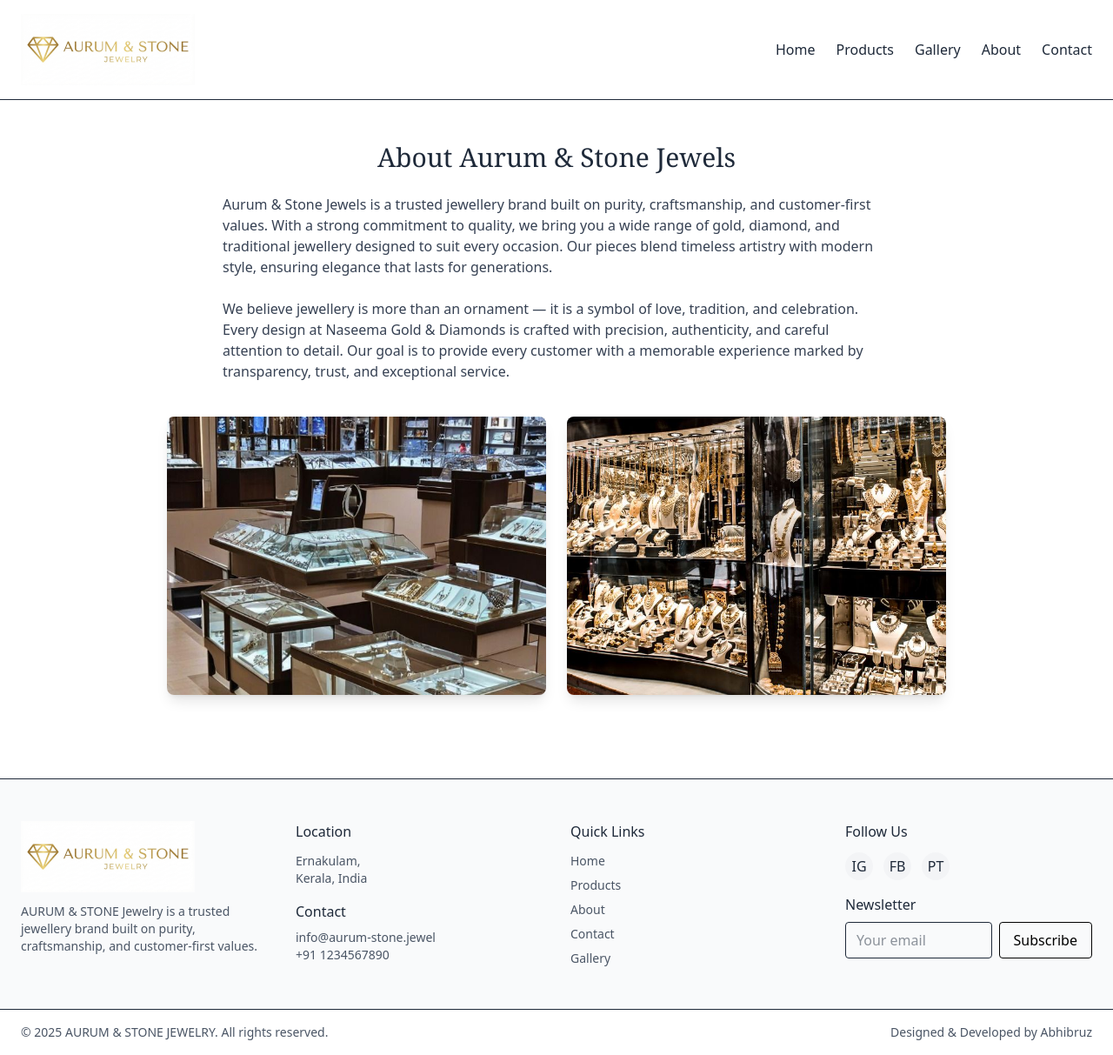
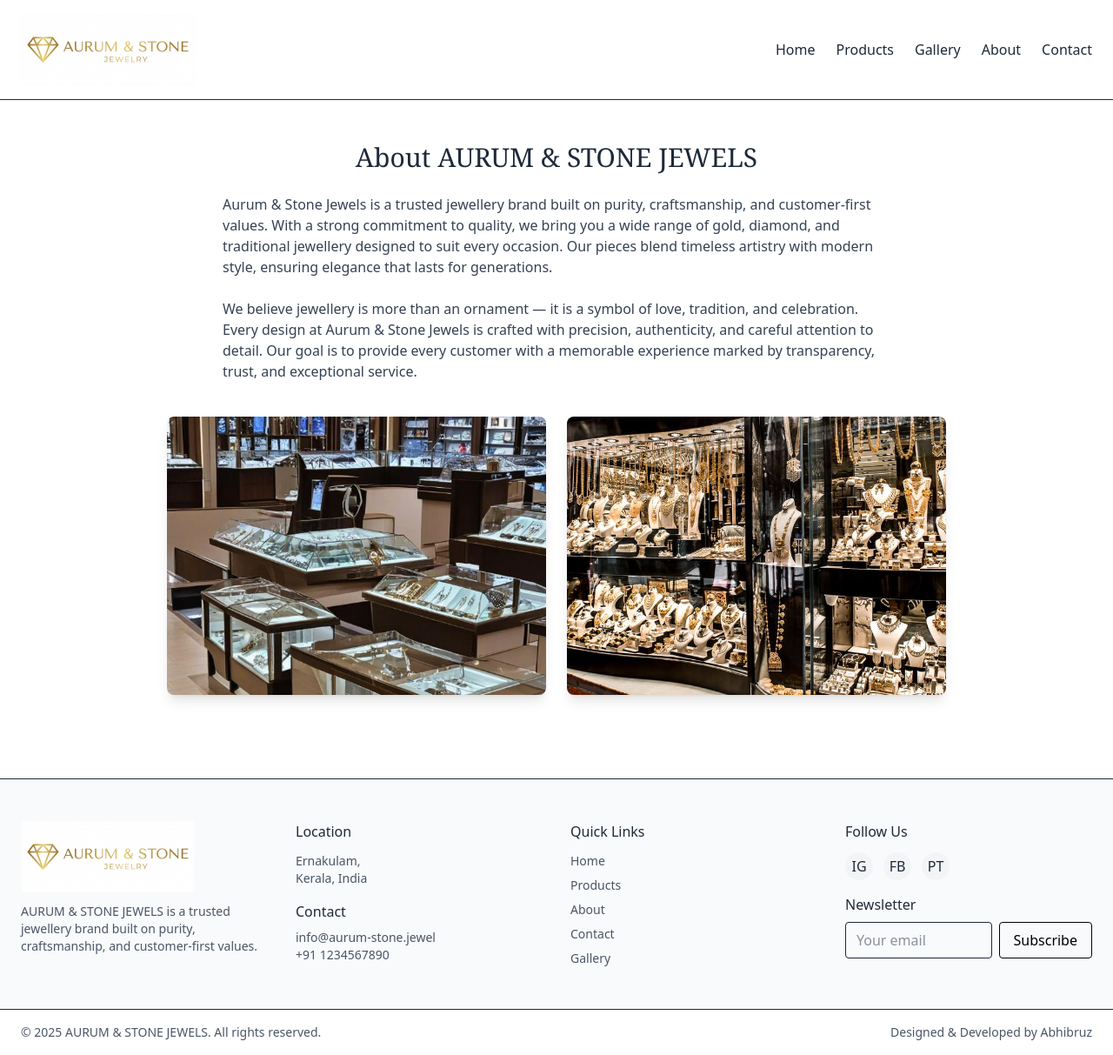
Before and after one commit to Abhijith200/jewel-web, a React (Vite) app: page /about in a window 1280 px wide. Shown: the whole page at 87% size. Built offline with nearby package versions, Linux system fonts and the light colour scheme.

Commit message:
changed descriptions

```diff
--- a/src/components/Footer.jsx
+++ b/src/components/Footer.jsx
@@ -24,7 +24,7 @@
               <div className="text-sm text-gray-600">Fine Jewellery</div>
             </div> */}
           </div>
-          <p className="text-sm text-gray-600">AURUM & STONE Jewelry is a trusted jewellery brand built on purity, craftsmanship, and customer-first values.</p>
+          <p className="text-sm text-gray-600">AURUM & STONE JEWELS is a trusted jewellery brand built on purity, craftsmanship, and customer-first values.</p>
         </div>
 
         <div>
@@ -68,7 +68,7 @@
 
       <div className="border-t bg-white">
         <div className="container mx-auto px-6 py-4 text-sm text-gray-600 flex flex-col md:flex-row items-center justify-between">
-          <div>© {new Date().getFullYear()} AURUM & STONE JEWELRY. All rights reserved.</div>
+          <div>© {new Date().getFullYear()} AURUM & STONE JEWELS. All rights reserved.</div>
           <div className="mt-2 md:mt-0">Designed & Developed by Abhibruz</div>
         </div>
       </div>
--- a/src/pages/About.jsx
+++ b/src/pages/About.jsx
@@ -5,7 +5,7 @@
 export default function About() {
   return (
     <section className="container mx-auto px-6 py-12">
-      <h1 className="text-3xl font-serif text-naseema mb-6 text-center">About Aurum &amp; Stone Jewels</h1>
+      <h1 className="text-3xl font-serif text-naseema mb-6 text-center">About AURUM &amp; STONE JEWELS</h1>
 
       <div className="max-w-3xl mx-auto text-gray-700 space-y-6">
         <p>
@@ -13,7 +13,7 @@
         </p>
 
         <p>
-          We believe jewellery is more than an ornament — it is a symbol of love, tradition, and celebration. Every design at Naseema Gold &amp; Diamonds is crafted with precision, authenticity, and careful attention to detail. Our goal is to provide every customer with a memorable experience marked by transparency, trust, and exceptional service.
+          We believe jewellery is more than an ornament — it is a symbol of love, tradition, and celebration. Every design at Aurum &amp; Stone Jewels is crafted with precision, authenticity, and careful attention to detail. Our goal is to provide every customer with a memorable experience marked by transparency, trust, and exceptional service.
         </p>
 
         {/* <p>
```
